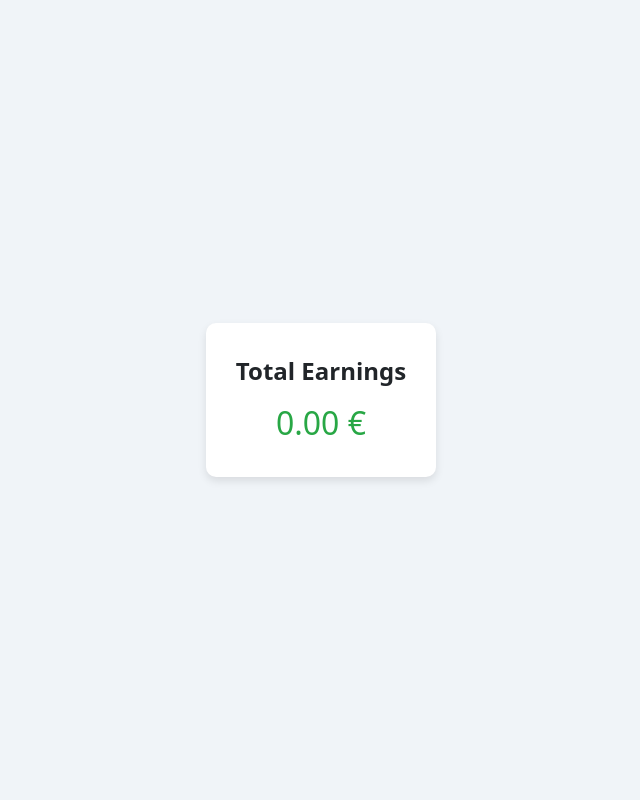
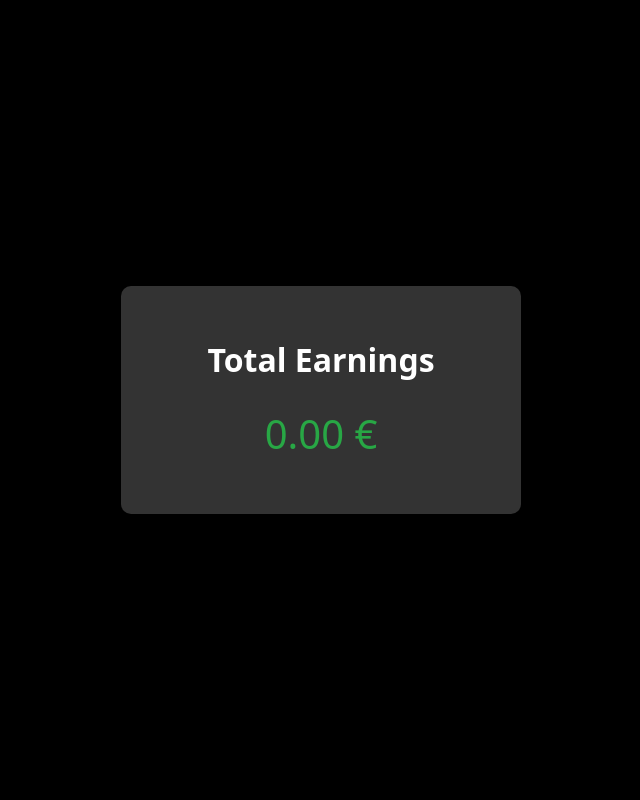
Before and after one commit to charnimo/Symfony, a Symfony app: template templates/admin/earnings.html.twig in a window 1280 px wide. Shown: the whole page, without its empty margins (319-959 px from the left). Run offline with Twig, Linux system fonts and the light colour scheme; the template is opened without the code that fills it, so the values that code supplies are empty; some libraries are stand-ins or nearby versions.

Commit message:
more changes to total earnings ui

```diff
--- a/templates/admin/earnings.html.twig
+++ b/templates/admin/earnings.html.twig
@@ -8,28 +8,30 @@
     <link rel="stylesheet" href="https://cdnjs.cloudflare.com/ajax/libs/bootstrap/5.1.3/css/bootstrap.min.css">
     <style>
         body {
-            background-color: #f0f4f8; /* Light background color */
+            background-color: #000000; /* Black background */
             display: flex;
             justify-content: center;
             align-items: center;
             height: 100vh;
             margin: 0;
+            color: #ffffff; /* White text for better contrast */
         }
         .earnings-card {
-            padding: 30px;
+            padding: 50px;
             border-radius: 10px;
-            background-color: #ffffff; /* White background for the card */
-            box-shadow: 0 4px 8px rgba(0,0,0,0.1);
+            background-color: #333333; /* Dark grey background for the card */
+            box-shadow: 0 4px 8px rgba(0, 0, 0, 0.5);
             text-align: center;
+            width: 400px; /* Increase the width of the card */
         }
         .earnings-title {
-            font-size: 1.5rem;
+            font-size: 2rem;
             font-weight: bold;
-            margin-bottom: 10px;
+            margin-bottom: 20px;
         }
         .earnings-amount {
-            font-size: 2rem;
-            color: #28a745;
+            font-size: 2.5rem;
+            color: #28a745; /* Green color for the earnings amount */
         }
     </style>
 </head>
```
